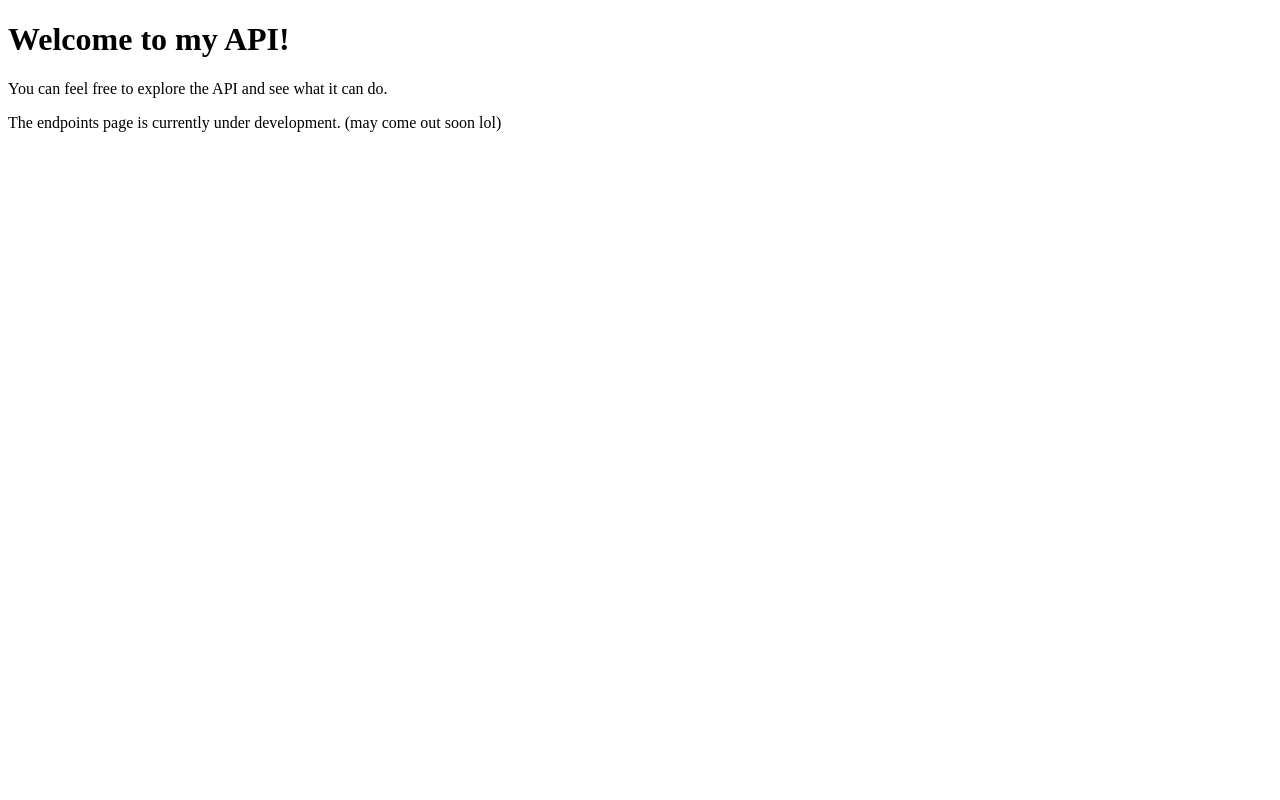
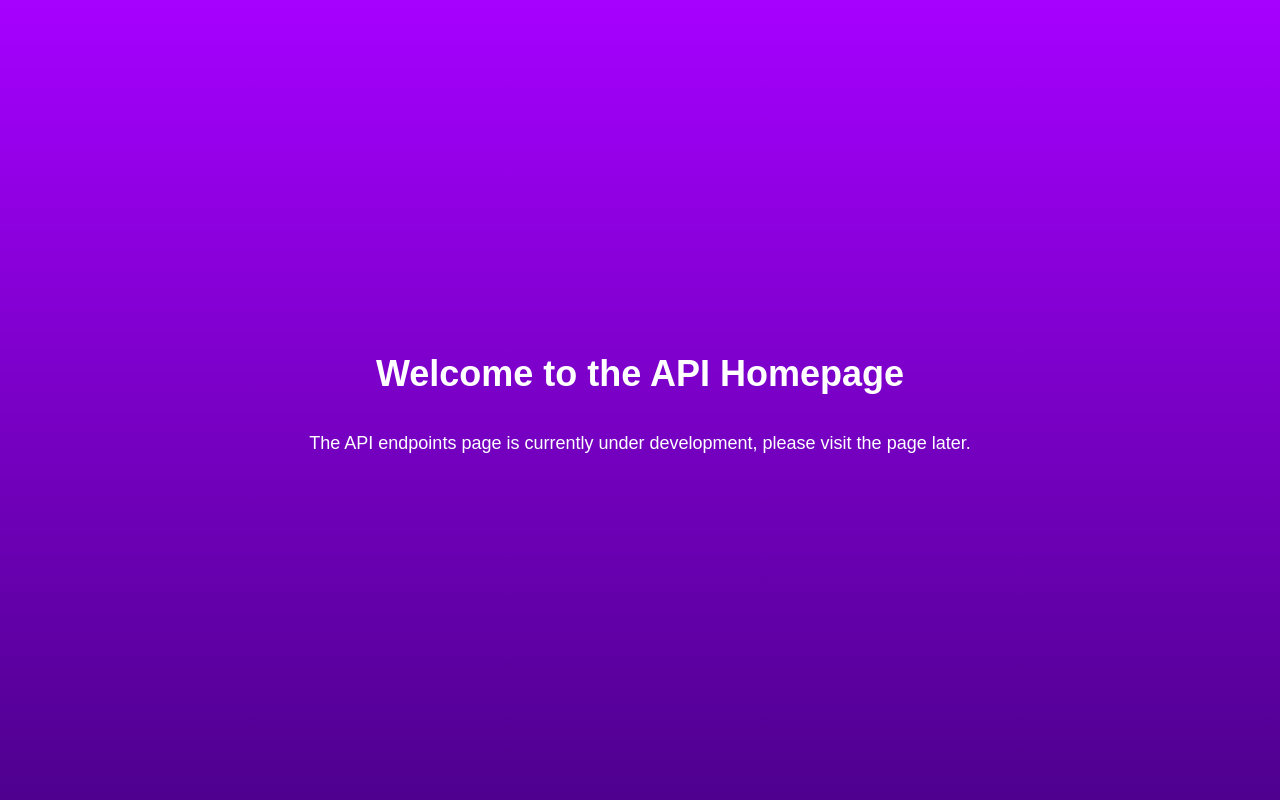
Before and after one commit to myreallycoolusername/shiny-octo-doodle, a Python web app: template templates/homepage.html in a window 1280 px wide. Run offline with Jinja, Linux system fonts and the light colour scheme; the template is opened without the code that fills it, so the values that code supplies are empty.

Commit message:
Update homepage.html

```diff
--- a/templates/homepage.html
+++ b/templates/homepage.html
@@ -1,23 +1,41 @@
 <!DOCTYPE html>
-<html>
+<html lang="en">
 <head>
+    <meta charset="UTF-8">
+    <meta name="viewport" content="width=device-width, initial-scale=1.0">
+    <title>API Homepage</title>
     <style>
         body {
-  /* Create a gradient background from dark purple to bright purple */
-  background: linear-gradient(to right, #4b0082, #ee82ee);
+            font-family: Arial, sans-serif;
+            background: linear-gradient(to top, #4e008e, #a600ff);
+            color: #ffffff;
+            margin: 0;
+            padding: 0;
+        }
+
+        .container {
+            height: 100vh;
+            display: flex;
+            flex-direction: column;
+            justify-content: center;
+            align-items: center;
+            text-align: center;
         }
 
         h1 {
-  /* Center the text and use a white font */
-  text-align: center;
-  color: white;
+            font-size: 36px;
+            margin-bottom: 20px;
+        }
+
+        p {
+            font-size: 18px;
         }
     </style>
 </head>
-
 <body>
-<h1>Welcome to my API!</h1>
-<p>You can feel free to explore the API and see what it can do.</p>
-<p>The endpoints page is currently under development. (may come out soon lol)</p>
+    <div class="container">
+        <h1>Welcome to the API Homepage</h1>
+        <p>The API endpoints page is currently under development, please visit the page later.</p>
+    </div>
 </body>
 </html>
```
Lines whose indentation alone changed are shown as unchanged.
